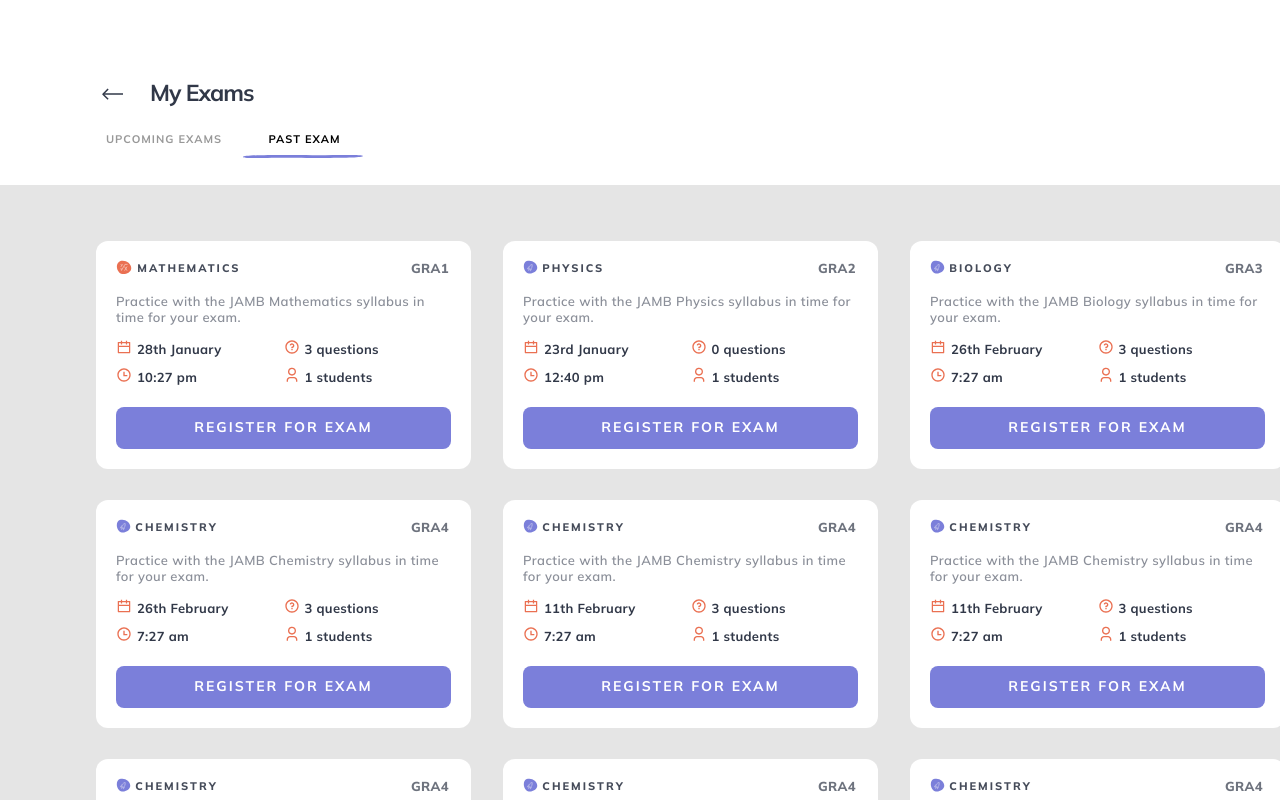
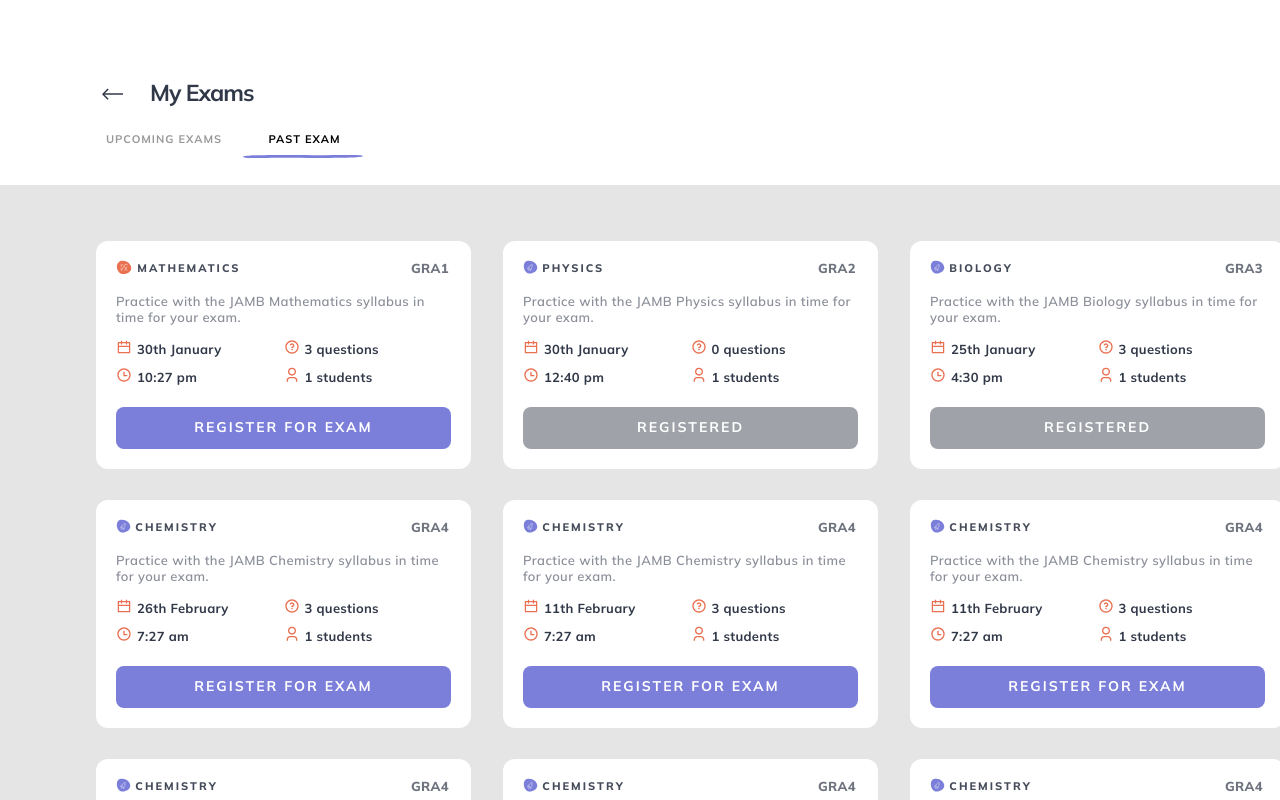
Before and after one commit to naveench909/ulessons-demo, a Next.js app: page /myExams/past in a window 1280 px wide. Built offline with nearby package versions, Linux system fonts and the light colour scheme; a web font is replaced by a local one.

Commit message:
changed the start time of exam object to navigate exam condution screen

```diff
--- a/component/Button.js
+++ b/component/Button.js
@@ -9,7 +9,7 @@ function Button({examObj,openPopup}) {
     const[showStartButton, setStartButton] = useState(false);
 
     const getButtonStyles = () => {
-        if(examObj.is_registerd){
+        if(examObj.isRegistered){
             if(reminder){
                 if(showStartButton){
                     return styles["startBtn"]
@@ -50,7 +50,7 @@ function Button({examObj,openPopup}) {
     return (
         <div className={styles.wrapper}>
             <button className={getButtonStyles()} onClick={() => openPopup(examObj)}>
-                {examObj.is_registerd ?
+                {examObj.isRegistered ?
                     reminder ?
                             showStartButton ?
                                 (
--- a/component/ExamComponent.js
+++ b/component/ExamComponent.js
@@ -1,18 +1,20 @@
 import React from 'react'
+import { useRouter } from 'next/router'
+import Router from 'next/router';
+//styles
 import styled from 'styled-components';
+//component
 import Popup from '../component/Popup';
+import Button from './Button';
+//third party library
 import moment from 'moment';
-import Button from './Button';
-import Router from 'next/router';
-import { useRouter } from 'next/router'
-// import MyTimer from './StopWatch';
 
 function ExamComponent({examObj}) {
     const [showModal, setShowModal] = React.useState(false);
     const router = useRouter();
 
     const openPopup = (exam_object) => {
-        if(!exam_object.is_registerd)   setShowModal(true);
+        if(!exam_object.isRegistered)   setShowModal(true);
     }
 
     const redirectToExamDetails = () => {
@@ -26,18 +28,10 @@ function ExamComponent({examObj}) {
         }
     }
 
-    // const time = new Date(examObj.start_time);
-    // console.log(time);
-    // time.setSeconds(time.getSeconds() + 600);
-
     return (
         <ExamComponentStyles onClick={redirectToExamDetails}>
-            {/* <MyTimer
-                expiryTimestamp={time}
-                autoStart={false}
-            /> */}
             {
-                !examObj.isRegisterd ?
+                !examObj.isRegistered ?
                     moment(examObj.registration_close_time).diff(moment(new Date()) , 'h') <= examObj.registration_close_warning_duration && moment(examObj.registration_close_time).diff(moment(new Date()) , 'h') > 0?
                     (<div className='registration_end_div'>
                         Registration ends in {moment(examObj.registration_close_time).diff(moment(new Date()) , 'days')} days
@@ -81,7 +75,7 @@ function ExamComponent({examObj}) {
                 <div className='second_child'>
                     <div className="exam_class">{examObj.grade.grade_code}</div>
                     {
-                        !examObj.isRegisterd ?
+                        !examObj.isRegistered ?
                             moment(examObj.registration_close_time).diff(moment(new Date()) , 'h') <= examObj.registration_close_warning_duration && moment(examObj.registration_close_time).diff(moment(new Date()) , 'h') > 0?
                             (<div className='registration_end_div1'>
                                 Registration ends in {moment(examObj.registration_close_time).diff(moment(new Date()) , 'days')} days
--- a/component/context.js
+++ b/component/context.js
@@ -135,7 +135,7 @@ const AppProvider = ({ children }) => {
         let examObjectCopy = allExams.find( exam => exam._id === examUid);
         console.log("examObjectCopy",examObjectCopy);
 
-        examObjectCopy.is_registerd = true;
+        examObjectCopy.isRegistered = true;
         for(let i = 0; i < allExams.length; i++){
             if(allExams[i]._id === examUid){
                 allExams[i] = examObjectCopy;
--- a/data/examObject.js
+++ b/data/examObject.js
@@ -6,8 +6,8 @@ export const examObjs = [
         learner_ids_for_reminders: [],
         is_locked: true,
         is_published: false,
-        registration_close_warning_duration: 48,
-        registration_close_time: "2022-01-26T07:27:17.000Z",
+        registration_close_warning_duration: 96,
+        registration_close_time: "2022-01-28T07:27:17.000Z",
         published_on: null,
         questions: [
             "61dbe37f447124f7b4dbe777",
@@ -24,7 +24,7 @@ export const examObjs = [
             requirements: "Instruction text 2",
             information: "Instruction text 1"
         },
-        start_time: "2022-01-28T22:27:17.000Z",
+        start_time: "2022-01-30T22:27:17.000Z",
         duration: 5,
         countries: [
             {}
@@ -39,7 +39,8 @@ export const examObjs = [
         subject: {},
         title: "Mathematics",
         createdAt: "2022-01-10T07:42:08.260Z",
-        updatedAt: "2022-01-10T11:29:32.682Z"
+        updatedAt: "2022-01-10T11:29:32.682Z",
+        isRegistered:false
     },
     {
         _id: "61dbd956ce3212ddb2071",
@@ -48,7 +49,7 @@ export const examObjs = [
         is_locked: true,
         is_published: false,
         registration_close_warning_duration: 96,
-        registration_close_time: "2022-01-23T07:27:17.000Z",
+        registration_close_time: "2022-01-28T07:27:17.000Z",
         published_on: null,
         questions: [],
         images: {
@@ -66,7 +67,7 @@ export const examObjs = [
             requirements: "Instruction text 2",
             information: "Instruction text 1"
         },
-        start_time: "2022-01-23T12:40:00.000Z",
+        start_time: "2022-01-30T12:40:00.000Z",
         duration: 5,
         countries: [
             {}
@@ -81,7 +82,8 @@ export const examObjs = [
         subject: {},
         title: "Physics",
         createdAt: "2022-01-10T06:59:34.796Z",
-        updatedAt: "2022-01-10T06:59:44.207Z"
+        updatedAt: "2022-01-10T06:59:44.207Z",
+        isRegistered:true
     },
     {
         _id: "61dbe447124f7b4db764",
@@ -107,8 +109,8 @@ export const examObjs = [
             requirements: "Instruction text 2",
             information: "Instruction text 1"
         },
-        start_time: "2022-02-26T07:27:17.000Z",
-        duration: 5,
+        start_time: "2022-01-25T16:30:00.000Z",
+        duration: 150,
         countries: [
             {}
         ],
@@ -122,7 +124,9 @@ export const examObjs = [
         subject: {},
         title: "Biology",
         createdAt: "2022-01-10T07:42:08.260Z",
-        updatedAt: "2022-01-10T11:29:32.682Z"
+        updatedAt: "2022-01-10T11:29:32.682Z",
+        isRegistered:true
+
     },
     {
         _id: "61dbe3547124f7b4db64",
@@ -163,7 +167,9 @@ export const examObjs = [
         subject: {},
         title: "Chemistry",
         createdAt: "2022-01-10T07:42:08.260Z",
-        updatedAt: "2022-01-10T11:29:32.682Z"
+        updatedAt: "2022-01-10T11:29:32.682Z",
+        isRegistered:false
+
     },
     {
         _id: "61dbe35044712f7b4db64",
@@ -204,7 +210,9 @@ export const examObjs = [
         subject: {},
         title: "Chemistry",
         createdAt: "2022-01-10T07:42:08.260Z",
-        updatedAt: "2022-01-10T11:29:32.682Z"
+        updatedAt: "2022-01-10T11:29:32.682Z",
+        isRegistered:false
+
     },
     {
         _id: "61dbe35447124f7b4db64",
@@ -245,7 +253,9 @@ export const examObjs = [
         subject: {},
         title: "Chemistry",
         createdAt: "2022-01-10T07:42:08.260Z",
-        updatedAt: "2022-01-10T11:29:32.682Z"
+        updatedAt: "2022-01-10T11:29:32.682Z",
+        isRegistered:false
+
     },
     {
         _id: "61de350447124f7b4db64",
@@ -286,7 +296,9 @@ export const examObjs = [
         subject: {},
         title: "Chemistry",
         createdAt: "2022-01-10T07:42:08.260Z",
-        updatedAt: "2022-01-10T11:29:32.682Z"
+        updatedAt: "2022-01-10T11:29:32.682Z",
+        isRegistered:false
+
     },
     {
         _id: "61dbe350447124f7b4b64",
@@ -327,7 +339,9 @@ export const examObjs = [
         subject: {},
         title: "Chemistry",
         createdAt: "2022-01-10T07:42:08.260Z",
-        updatedAt: "2022-01-10T11:29:32.682Z"
+        updatedAt: "2022-01-10T11:29:32.682Z",
+        isRegistered:false
+
     },
     {
         _id: "61dbe35447124f7b4db64",
@@ -368,7 +382,9 @@ export const examObjs = [
         subject: {},
         title: "Chemistry",
         createdAt: "2022-01-10T07:42:08.260Z",
-        updatedAt: "2022-01-10T11:29:32.682Z"
+        updatedAt: "2022-01-10T11:29:32.682Z",
+        isRegistered:false
+
     },
     {
         _id: "61dbe35044124f7b4db64",
@@ -409,7 +425,8 @@ export const examObjs = [
         subject: {},
         title: "Chemistry",
         createdAt: "2022-01-10T07:42:08.260Z",
-        updatedAt: "2022-01-10T11:29:32.682Z"
+        updatedAt: "2022-01-10T11:29:32.682Z",
+        isRegistered:false
     },
 ];
 
--- a/styles/Header.module.css
+++ b/styles/Header.module.css
@@ -31,7 +31,7 @@
   width: 103px;
   height: 32px;
   border-radius: 5px;
-  background-color: #ea7052;
+  background-color: #68bc98;
   font-family: Mulish;
   font-style: normal;
   font-weight: bold;
```
Also changed, not shown: public/homeImage.png, public/homeImageMobile.png.
